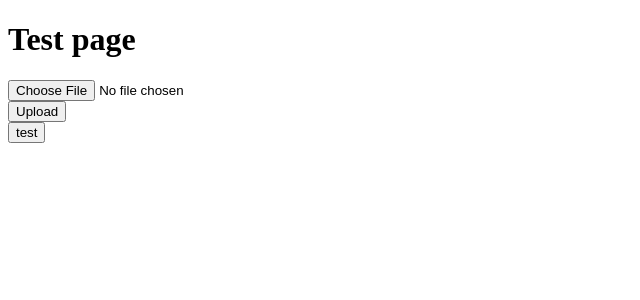
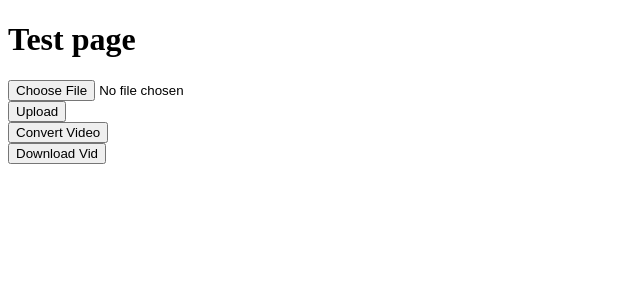
Before and after one commit to salman95/shorts-uploader, an Angular app: page / in a window 1280 px wide. Shown: the top 300 px of the page, without its empty margins (0-640 px from the left). Built offline with nearby package versions, Linux system fonts and the light colour scheme.

Commit message:
Made a download feature

```diff
--- a/src/app/app.component.html
+++ b/src/app/app.component.html
@@ -3,4 +3,6 @@
 <br>
 <button (click)="onUpload()">Upload</button>
 <br>
-<button (click)="onGetTest()">test</button>
+<button (click)="onGetTest()">Convert Video</button>
+<br>
+<button (click)="downloadVideo()">Download Vid</button>
--- a/src/app/app.component.ts
+++ b/src/app/app.component.ts
@@ -34,4 +34,17 @@ export class AppComponent {
       console.log(res)
     })
   }
+  public downloadVideo(): void{
+    this.http.get('http://localhost:5000/api/download-video',
+    {observe: 'response', responseType: 'blob'})
+    .subscribe(res => {
+      let fileName:string = res.headers.get('Content-Disposition')
+      ?.split(';')[1].split('=')[1] as string;
+      let blob: Blob = res.body as Blob;
+      let a = document.createElement('a');
+      a.download = fileName;
+      a.href = window.URL.createObjectURL(blob);
+      a.click();
+    })
+  }
 }
```
